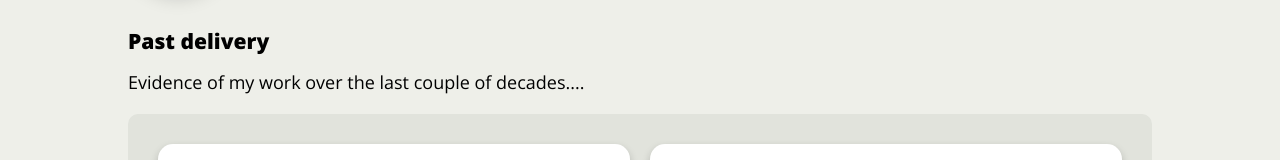
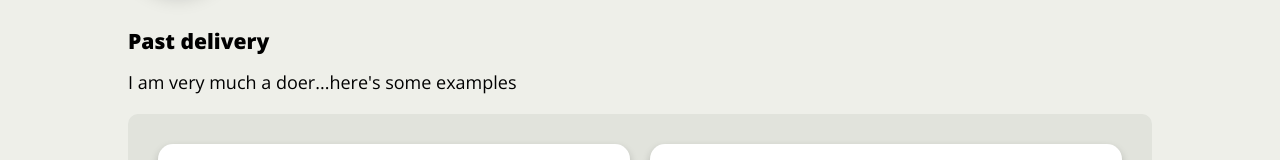
Before and after one commit to johndck/johndick-me-react-build, a React (Vite) app: page /Evidence in a window 1280 px wide. Shown: the part 128-288 px from the top of the page. Built offline with nearby package versions, Linux system fonts and the light colour scheme.

Commit message:
updated past delivery

```diff
--- a/src/pages/deliveryevidence.jsx
+++ b/src/pages/deliveryevidence.jsx
@@ -4,8 +4,7 @@ import data from "../deliveryList.json";
 import Footer from "../components/footer";
 
 const evidenceTitle = "Past delivery";
-const evidenceDescription =
-  "Evidence of my work over the last couple of decades....";
+const evidenceDescription = "I am very much a doer...here's some examples";
 
 function Evidence() {
   console.log(data);
```
